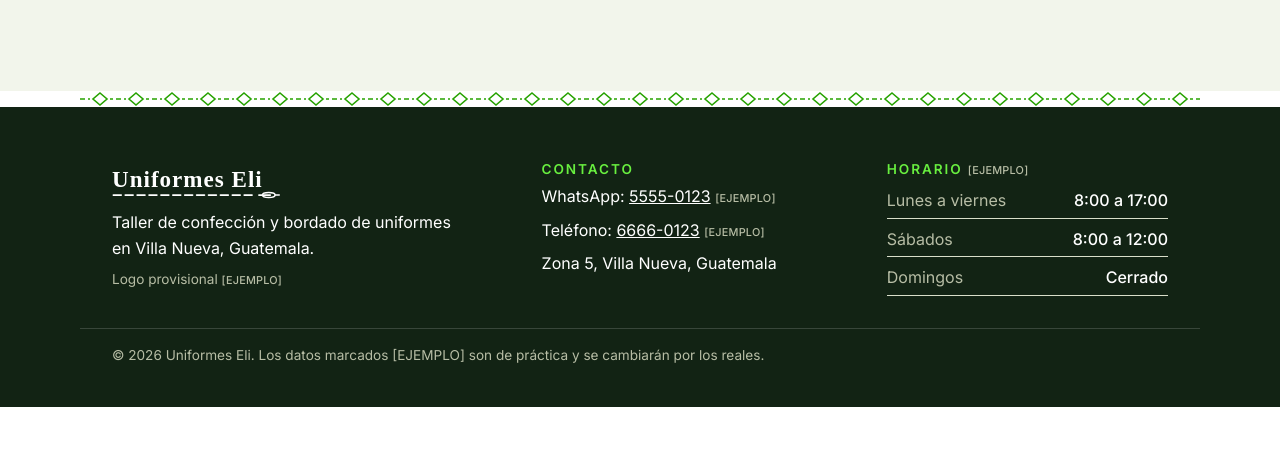
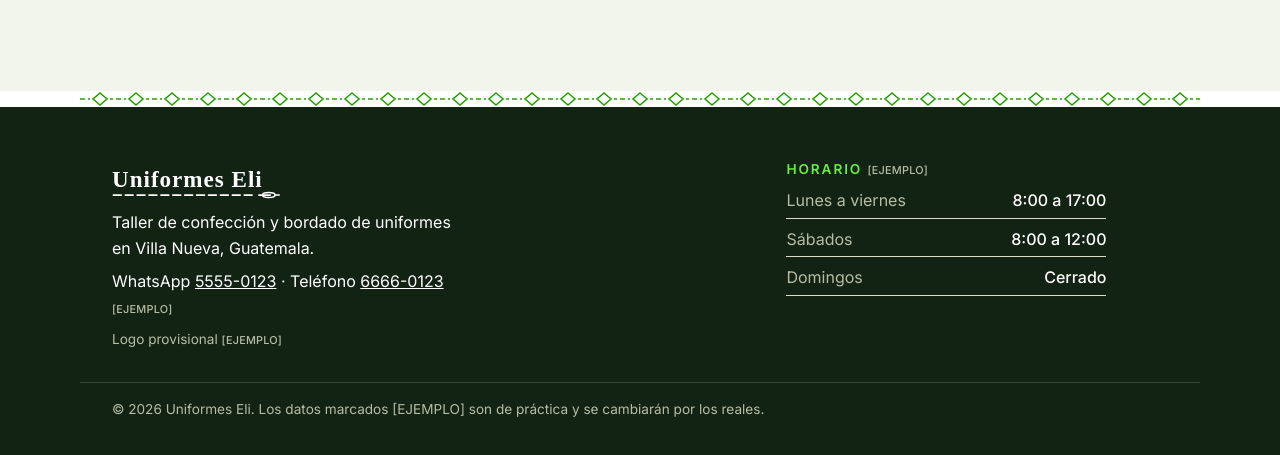
Before and after one commit to randy-garcia-2026/uniformes, a plain HTML site: page index.html in a window 1280 px wide. Shown: the part 5830-6285 px from the top of the page. Before the commit the page ends 6237 px from the top, so only its background shows below. Drawn offline with Linux system fonts and the light colour scheme.

Commit message:
Pie más corto: contacto en una línea y horario
Co-Authored-By: Claude Sonnet 5.5 <noreply@anthropic.com>

```diff
--- a/css/estilos.css
+++ b/css/estilos.css
@@ -604,3 +604,7 @@ h3 { font-family: var(--letra-texto); font-weight: 600; letter-spacing: -0.0125e
   .raiz__titulo-movil { display: none; }
   .raiz__titulo-pc { display: block; }
 }
+
+/* ---------- Pie más corto: logo y contacto en una línea + horario ---------- */
+.pie__contacto { max-width: none; }
+@media (min-width: 900px) { .pie__rejilla { grid-template-columns: 1.6fr 1fr; } }
--- a/index.html
+++ b/index.html
@@ -416,13 +416,9 @@
       <div>
         <img src="img/logo.svg" width="168" height="39" loading="lazy" alt="Uniformes Eli">
         <p>Taller de confección y bordado de uniformes en Villa Nueva, Guatemala.</p>
+        <!-- Contacto en una sola línea: el detalle completo (zona y mapa) está en la sección Cotizar -->
+        <p class="pie__contacto">WhatsApp <a href="#" data-enlace="whatsapp"><span data-dato="whatsapp"></span></a> · Teléfono <a href="#" data-enlace="telefono"><span data-dato="telefono"></span></a> <small class="ejemplo">[EJEMPLO]</small></p>
         <p class="pie__chico">Logo provisional <small class="ejemplo">[EJEMPLO]</small></p>
-      </div>
-      <div>
-        <h2 class="pie__titulo">Contacto</h2>
-        <p>WhatsApp: <a href="#" data-enlace="whatsapp"><span data-dato="whatsapp"></span></a> <small class="ejemplo">[EJEMPLO]</small></p>
-        <p>Teléfono: <a href="#" data-enlace="telefono"><span data-dato="telefono"></span></a> <small class="ejemplo">[EJEMPLO]</small></p>
-        <p data-dato="direccion"></p>
       </div>
       <div>
         <h2 class="pie__titulo">Horario <small class="ejemplo">[EJEMPLO]</small></h2>
```
Also changed, not shown: 1 other file.
